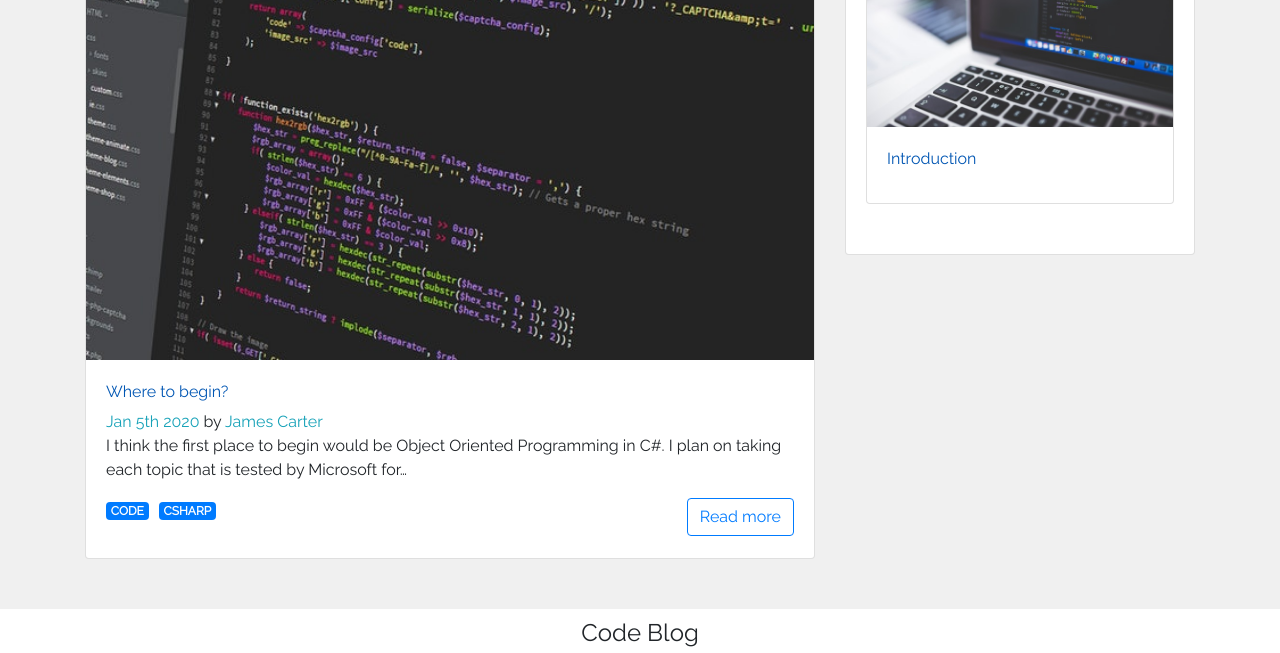
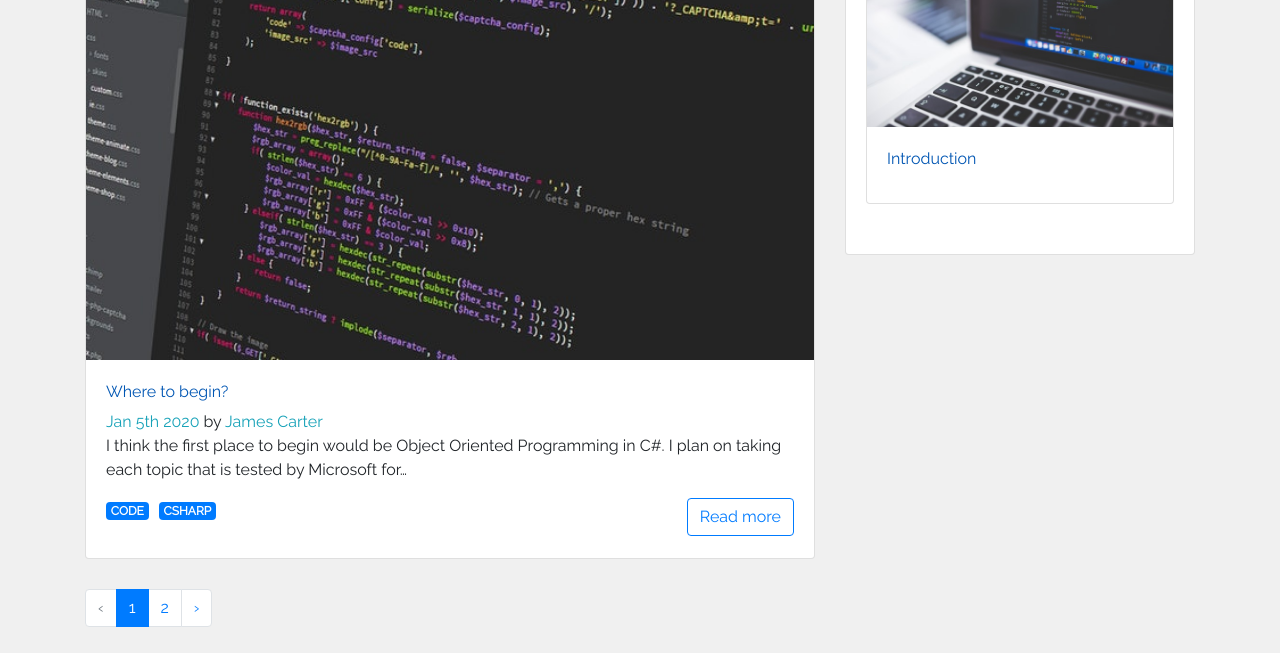
Before and after one commit to jlowellc/Blog, a Gatsby site: page / in a window 1280 px wide. Shown: the part 874-1527 px from the top of the page. Built offline with nearby package versions, Linux system fonts and the light colour scheme; Gatsby itself is replaced by a stand-in of ours.

Commit message:
Added Pagination Links

```diff
--- a/gatsby-node.js
+++ b/gatsby-node.js
@@ -112,6 +112,7 @@
           limit: postsPerPage,
           skip: index * postsPerPage,
           currentPage,
+          numberOfPages,
         },
       })
     })
--- /dev/null
+++ b/src/components/PaginationLinks.js
@@ -0,0 +1,49 @@
+import React from "react"
+import { Pagination, PaginationItem, PaginationLink } from "reactstrap"
+
+const PaginationLinks = ({ currentPage, numberOfPages }) => {
+  const isFirst = currentPage === 1
+  const isLast = currentPage === numberOfPages
+  const previousPage =
+    currentPage - 1 === 1 ? "/" : "/page" + (currentPage - 1).toString()
+  const nextPage = "/page/" + (currentPage + 1).toString()
+  return (
+    <Pagination aria-label="Page navigation example">
+      {isFirst ? (
+        <PaginationItem disabled>
+          <PaginationLink previous href="/"></PaginationLink>
+        </PaginationItem>
+      ) : (
+        <PaginationItem>
+          <PaginationLink previous href={previousPage}></PaginationLink>
+        </PaginationItem>
+      )}
+      {Array.from({ length: numberOfPages }, (_, i) =>
+        currentPage === i + 1 ? (
+          <PaginationItem active key={`page-number${i + 1}`}>
+            <PaginationLink href={`/${i === 0 ? "" : "page/" + (i + 1)}`}>
+              {i + 1}
+            </PaginationLink>
+          </PaginationItem>
+        ) : (
+          <PaginationItem key={`page-number${i + 1}`}>
+            <PaginationLink href={`/${i === 0 ? "" : "page/" + (i + 1)}`}>
+              {i + 1}
+            </PaginationLink>
+          </PaginationItem>
+        )
+      )}
+      {isLast ? (
+        <PaginationItem disabled>
+          <PaginationLink next href={nextPage} />
+        </PaginationItem>
+      ) : (
+        <PaginationItem>
+          <PaginationLink next href={nextPage} />
+        </PaginationItem>
+      )}
+    </Pagination>
+  )
+}
+
+export default PaginationLinks
--- a/src/pages/index.js
+++ b/src/pages/index.js
@@ -1,16 +1,22 @@
 import React from "react"
-
 import Layout from "../components/layout"
 import SEO from "../components/seo"
 import { graphql, StaticQuery } from "gatsby"
 import Post from "../components/Post"
+import PaginationLinks from "../components/PaginationLinks"
 
-const IndexPage = () => (
+const IndexPage = () => {
+  const postsPerPage = 2
+  let numberOfPages
+  return (
     <Layout pageTitle="Welcome To My Blog">
       <SEO title="Home" />
       <StaticQuery
         query={indexQuery}
         render={data => {
+          numberOfPages = Math.ceil(
+            data.allMarkdownRemark.totalCount / postsPerPage
+          )
           return (
             <div>
               {data.allMarkdownRemark.edges.map(({ node }) => (
@@ -25,12 +31,14 @@
                   tags={node.frontmatter.tags}
                 />
               ))}
+              <PaginationLinks currentPage={1} numberOfPages={numberOfPages} />
             </div>
           )
         }}
       />
     </Layout>
   )
+}
 
 const indexQuery = graphql`
   query MyQuery {
@@ -38,6 +46,7 @@
       sort: { fields: [frontmatter___date], order: DESC }
       limit: 2
     ) {
+      totalCount
       edges {
         node {
           id
```
Also changed, not shown: src/templates/post-list.js (+6 -1 lines). Lines whose indentation alone changed are shown as unchanged.
